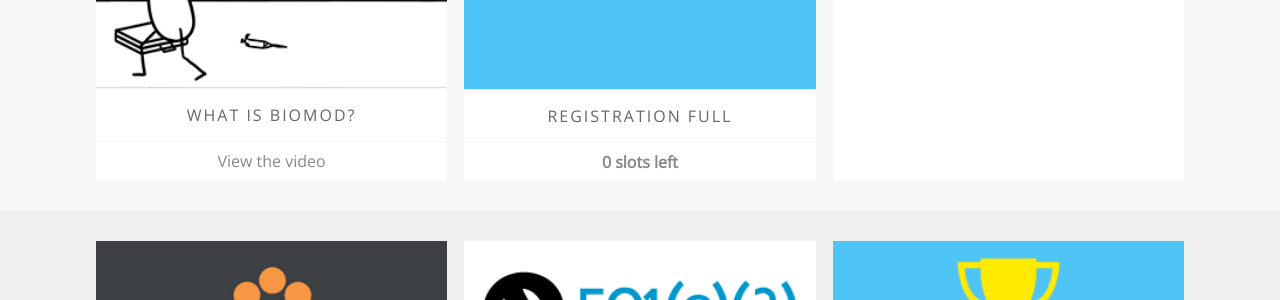
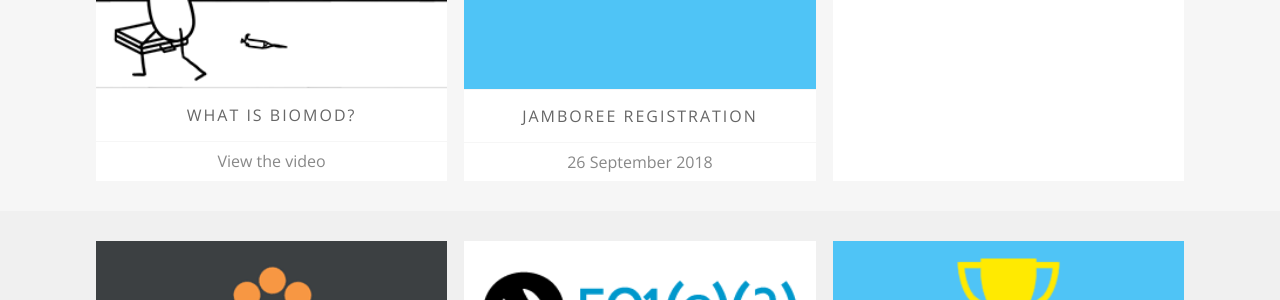
Before and after one commit to sdouglas/biomod, a Jekyll site: the page built from index.html, in a window 1280 px wide. Shown: the part 1034-1334 px from the top of the page. Built offline with Jekyll 4.4.1, drawn with Linux system fonts in a browser that asks for light colours; nearby versions of some CDN libraries.

Commit message:
Jamboree deadline

```diff
--- a/_config.yml
+++ b/_config.yml
@@ -17,7 +17,7 @@
 
 # wiki_video deadline
 # upcoming_date: "Oct 27 2017 23:59:00 -1000"
-upcoming_date: "Feb 14 2018 14:00:00"
+upcoming_date: "Sep 26 2018 23:59:00"
 
 # important dates
 team_registration_opens: "Feb 14 2018 14:00:00"
--- a/index.html
+++ b/index.html
@@ -88,13 +88,12 @@
 
             </div>
                 <div class="section-title">
-                    Registration Full
+                    Jamboree Registration
                 </div>
                 <div class="section-caption">
-                    <strong>0 slots left</strong>
-                    <!-- <span>{{ site.upcoming_date | date_to_long_string }}</span> -->
+                    <!-- <strong>0 slots left</strong> -->
+                    <span>{{ site.upcoming_date | date_to_long_string }}</span>
                     <!-- <span>{{ site.upcoming_date | date_to_long_string }} | <strong>0 slots left</strong></span> -->
-                    <!-- Jamboree date! ---- Oct 31st, 2015 / Cambridge, MA -->
                 </div>
         </section>
 
```
